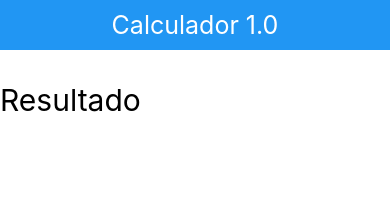
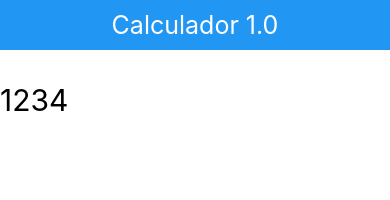
Before and after one commit to DeividVeloso/ReactNative, a React Native app in the folder appReactRedux/: screen / in a window 390 px wide. Shown: the top 200 px of the page. Built offline with nearby package versions, Linux system fonts and the light colour scheme.

Commit message:
update component Visor to class component with state

```diff
--- a/appReactRedux/src/components/Visor.js
+++ b/appReactRedux/src/components/Visor.js
@@ -1,14 +1,27 @@
-import React from 'react';
-import { View, Text, TextInput ,StyleSheet } from 'react-native';
+import React, { Component } from 'react';
+import { View, Text, TextInput, StyleSheet } from 'react-native';
 
-export default props => (
+export default class Visor extends Component {
+    constructor(props) {
+        super(props);
+
+        this.state = {
+            resultado: '1234'
+        }
+    }
+
+    render() {
+        return (
             <View>
                 <TextInput
                     style={styles.txtResultado}
                     placeholder='Resultado'
+                    value={this.state.resultado}
                 />
             </View>
         );
+    }
+}
 
 const styles = StyleSheet.create({
 
```
Lines whose indentation alone changed are shown as unchanged.
